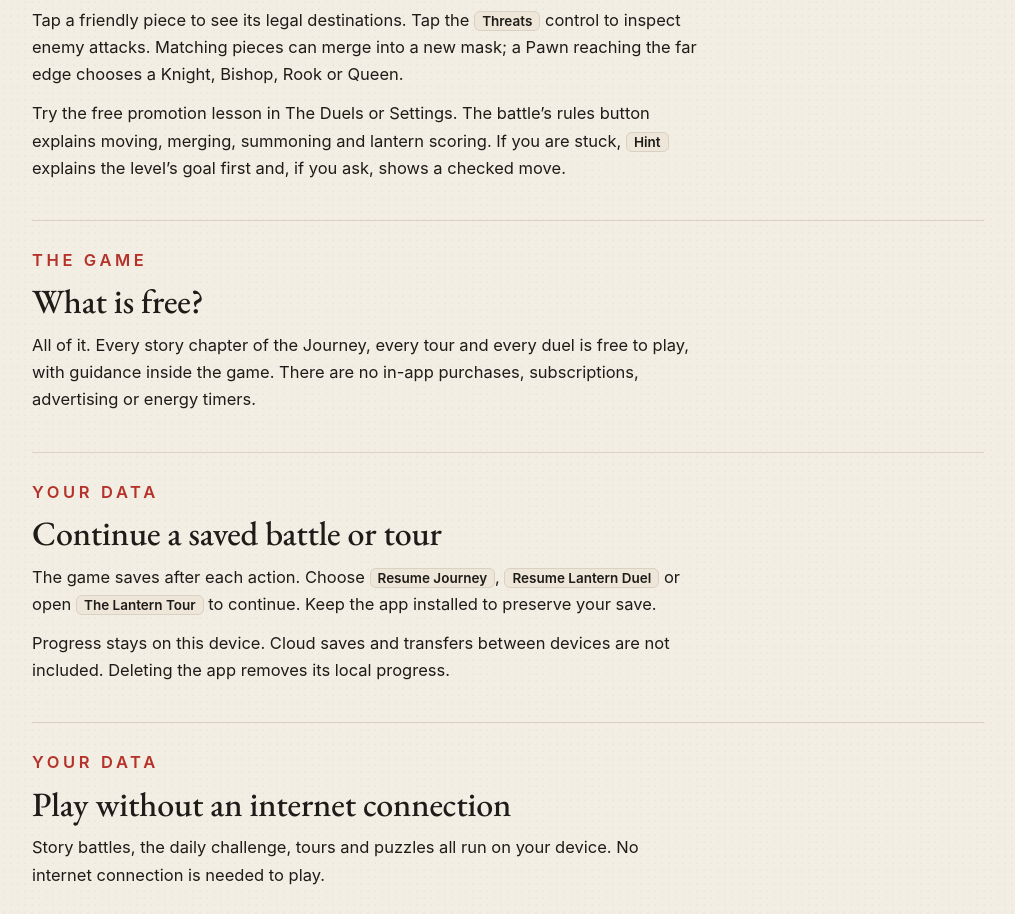
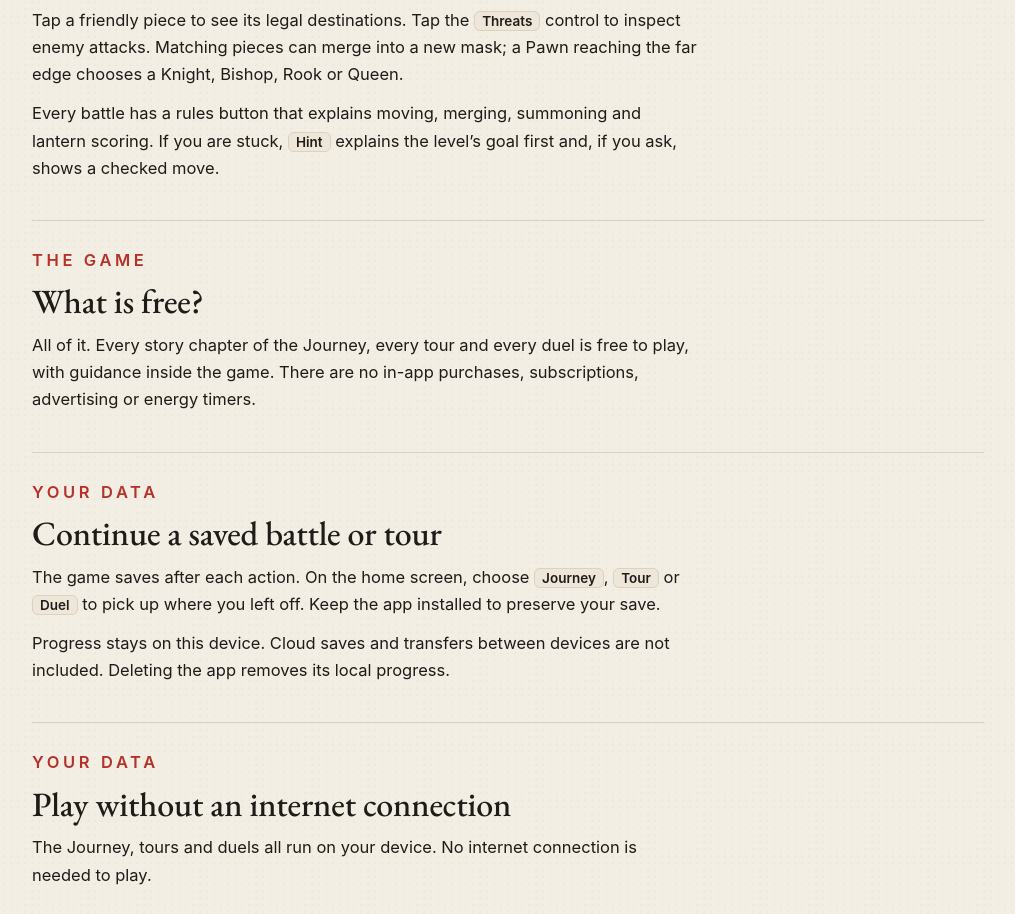
Before and after one commit to mirzatghayrat/hundred-masks-support, a plain HTML site: page support/index.html in a window 1280 px wide. Shown: the part 498-1412 px from the top of the page, without its empty margins (132-1147 px from the left). Drawn offline with Linux system fonts and the light colour scheme.

Commit message:
Support page names only what the game has: no daily challenge or promotion lesson
Co-Authored-By: Claude Opus 5.5 <noreply@anthropic.com>

```diff
--- a/support/index.html
+++ b/support/index.html
@@ -43,7 +43,7 @@
   <p class="eyebrow">Playing</p>
   <h2>Understand a move or a new mask</h2>
   <p>Tap a friendly piece to see its legal destinations. Tap the <kbd>Threats</kbd> control to inspect enemy attacks. Matching pieces can merge into a new mask; a Pawn reaching the far edge chooses a Knight, Bishop, Rook or Queen.</p>
-  <p>Try the free promotion lesson in The Duels or Settings. The battle’s rules button explains moving, merging, summoning and lantern scoring. If you are stuck, <kbd>Hint</kbd> explains the level’s goal first and, if you ask, shows a checked move.</p>
+  <p>Every battle has a rules button that explains moving, merging, summoning and lantern scoring. If you are stuck, <kbd>Hint</kbd> explains the level’s goal first and, if you ask, shows a checked move.</p>
 </article>
 
 <article id="free">
@@ -55,14 +55,14 @@
 <article id="progress">
   <p class="eyebrow">Your data</p>
   <h2>Continue a saved battle or tour</h2>
-  <p>The game saves after each action. Choose <kbd>Resume Journey</kbd>, <kbd>Resume Lantern Duel</kbd> or open <kbd>The Lantern Tour</kbd> to continue. Keep the app installed to preserve your save.</p>
+  <p>The game saves after each action. On the home screen, choose <kbd>Journey</kbd>, <kbd>Tour</kbd> or <kbd>Duel</kbd> to pick up where you left off. Keep the app installed to preserve your save.</p>
   <p>Progress stays on this device. Cloud saves and transfers between devices are not included. Deleting the app removes its local progress.</p>
 </article>
 
 <article id="offline">
   <p class="eyebrow">Your data</p>
   <h2>Play without an internet connection</h2>
-  <p>Story battles, the daily challenge, tours and puzzles all run on your device. No internet connection is needed to play.</p>
+  <p>The Journey, tours and duels all run on your device. No internet connection is needed to play.</p>
 </article>
 
 <article id="settings">
```
